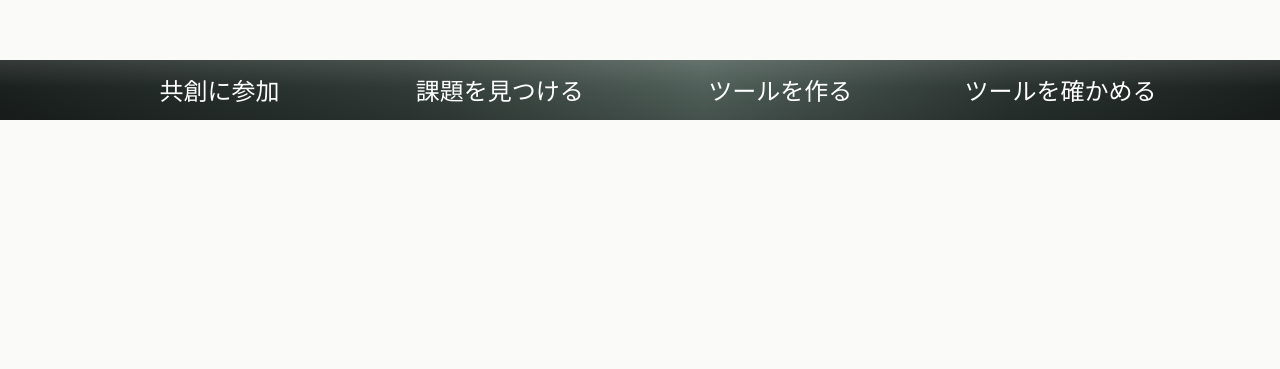
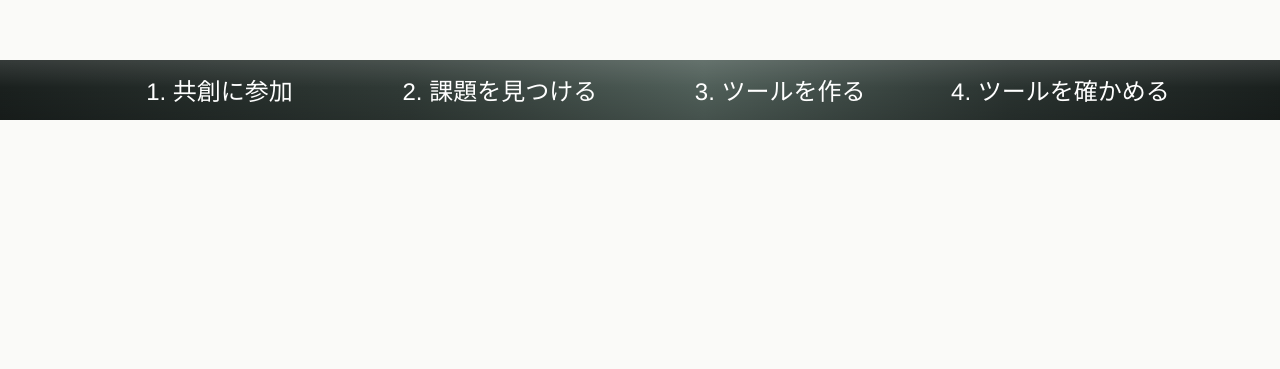
Before and after one commit to Pcerony/signage-method-slides, a plain HTML site: page index.html in a window 1280 px wide. Shown: the part 253-622 px from the top of the page. Drawn offline with Linux system fonts and the light colour scheme.

Commit message:
Number the four method steps

```diff
--- a/index.html
+++ b/index.html
@@ -5,7 +5,7 @@
   <meta name="viewport" content="width=device-width, initial-scale=1">
   <title>Research Method</title>
   <link rel="stylesheet" href="./styles/axis.css?v=dsr-layout">
-  <script src="./scripts/axis.js?v=dsr-layout" defer></script>
+  <script src="./scripts/axis.js?v=numbered-steps" defer></script>
 </head>
 <body>
   <main aria-label="Research method">
--- a/scripts/axis.js
+++ b/scripts/axis.js
@@ -300,7 +300,7 @@
         label.className = 'track-label';
         label.textContent = text;
         node.replaceChildren(label);
-      } else node.textContent = text;
+      } else node.textContent = node.dataset.step ? `${node.dataset.step}. ${text}` : text;
     });
     get('map').setAttribute('aria-label', zh ? '研究方法图' : '研究方法の構成図');
     get('spine').setAttribute('aria-label', zh ? '研究方法主轴' : '研究方法の主軸');
```
